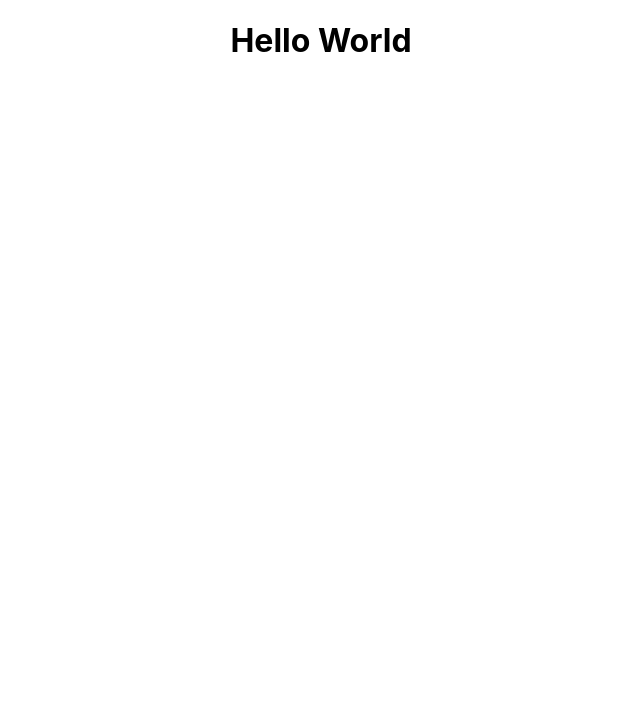
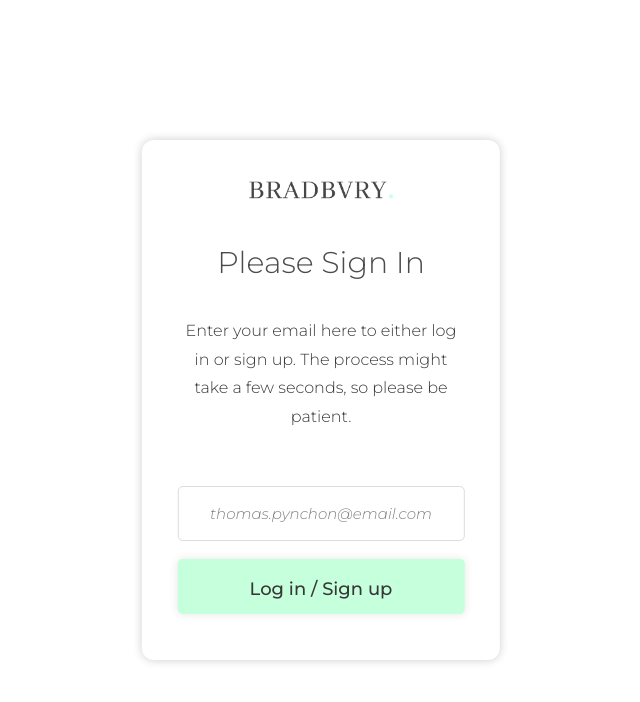
Before and after one commit to HugoSanchez/Bradbvry-Photos-HackFS, a React (Create React App) app: page / in a window 1280 px wide. Shown: the top 702 px of the page, without its empty margins (319-959 px from the left). Built offline with nearby package versions, Linux system fonts and the light colour scheme.

Commit message:
basic sign in layout

```diff
--- a/package.json
+++ b/package.json
@@ -8,7 +8,8 @@
     "@testing-library/user-event": "^7.1.2",
     "react": "^16.13.1",
     "react-dom": "^16.13.1",
-    "react-scripts": "3.4.1"
+    "react-scripts": "3.4.1",
+    "styled-components": "^5.1.1"
   },
   "scripts": {
     "start": "react-scripts start",
--- a/src/App.css
+++ b/src/App.css
@@ -1,3 +1,5 @@
+@import url('https://fonts.googleapis.com/css?family=Montserrat:200,200i,300,300i,400,400i,500,500i,600,600i,700,700i&display=swap');
+
 .App {
   text-align: center;
 }
--- a/src/App.js
+++ b/src/App.js
@@ -1,13 +1,115 @@
 import React from 'react';
-import logo from './logo.svg';
+import logo from './blogo.png';
 import './App.css';
 
+import styled from 'styled-components';
+
 function App() {
+
+  const handleLogin = async e => {
+    e.preventDefault();
+    const email = new FormData(e.target).get("email");
+    console.log(email)
+  }
+
+
   return (
     <div className="App">
-      <h1>Hello World</h1>
+      <SignInCard>
+        <Logo src={logo} alt=''/>
+        <Title>Please Sign In</Title>
+        <Text>Enter your email here to either log in or sign up. The process might take a few seconds, so please be patient.</Text>
+        <form onSubmit={handleLogin}>
+          <Input type="email" name="email" required="required" placeholder="thomas.pynchon@email.com" />
+          <br></br>
+          <Button type="submit">
+            <ButtonText>Log in / Sign up</ButtonText>
+          </Button>
+        </form>
+      </SignInCard>
     </div>
   );
 }
 
+const SignInCard = styled.div`
+  position: fixed;
+  top: 50%;
+  left: 50%;
+  transform: translate(-50%, -50%);
+
+  height: 65vh;
+  width: 28vw;
+  border-radius: 12px;
+  box-shadow: 0 0 10px rgba(0,0,0,0.2);
+  background-color: rgba(255, 255, 255, 1);
+`;
+
+const Logo = styled.img`
+  margin-top: 10%;
+  width: 150px;
+`;
+
+const Title = styled.h1`
+  font-family: 'Montserrat';
+  font-weight: 300;
+  font-size: 30px;
+  margin-top: 10%;
+  margin-bottom: 10%;
+  color: rgb(75, 75, 75);
+`;
+
+const Text = styled.p`
+  padding-left: 10%;
+  padding-right: 10%;
+  font-family: 'Montserrat';
+  font-weight: 300;
+  color: rgb(55, 55, 55);
+  line-height: 1.8;
+  margin-bottom: 10%;
+`;
+
+const Input = styled.input`
+  margin-top: 5%;
+  width: 80%;
+  height: 55px;
+  box-sizing: border-box;
+  outline: none;
+  border: 0.5px solid rgb(220, 220, 220);
+  border-radius: 5px;
+  font-family: 'Montserrat';
+  font-size: 15px;
+  font-weight: 400;
+  text-align: center;
+
+  ::placeholder,
+  ::-webkit-input-placeholder {
+    color: gray;
+    font-family: 'Montserrat';
+    font-size: 15px;
+    font-weight: 300;
+    font-style: italic;
+  }
+`;
+
+const Button = styled.button`
+  outline: none;
+  border: none;
+  border-radius: 5px;
+  margin-top: 5%;
+  height: 55px;
+  width: 80%;
+  background-color: rgba(197, 255, 220, 1);
+  box-shadow: 0 0 10px rgba(0,0,0,0.1);
+
+  :hover {
+    box-shadow: 0 0 10px rgba(0,0,0,0.15);
+  }
+`;
+
+const ButtonText = styled.p`
+  color: rgb(55, 55, 55);
+  font-family: 'Montserrat';
+  font-size: 18px;
+  font-weight: 500;
+`;
 export default App;
```
Also changed, not shown: src/blogo.png (added), 1 other file (tests, documents, lock files or other folders).
